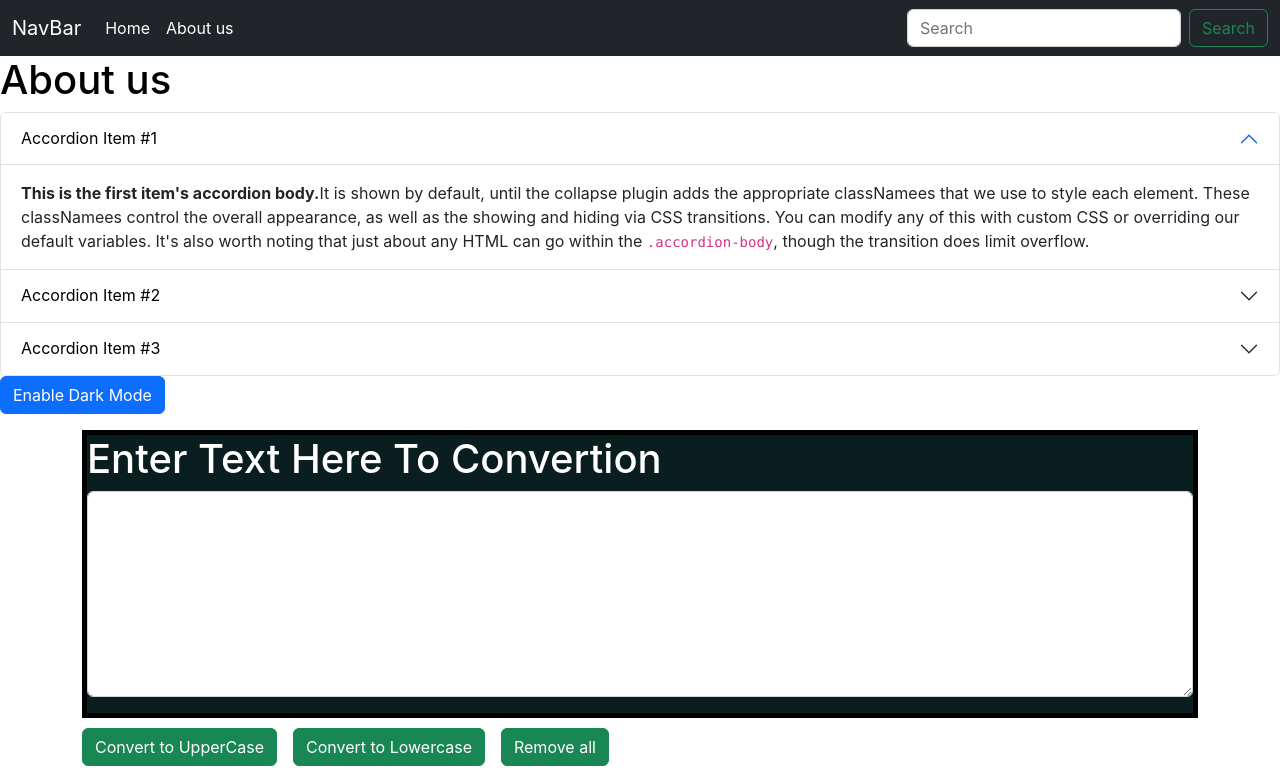
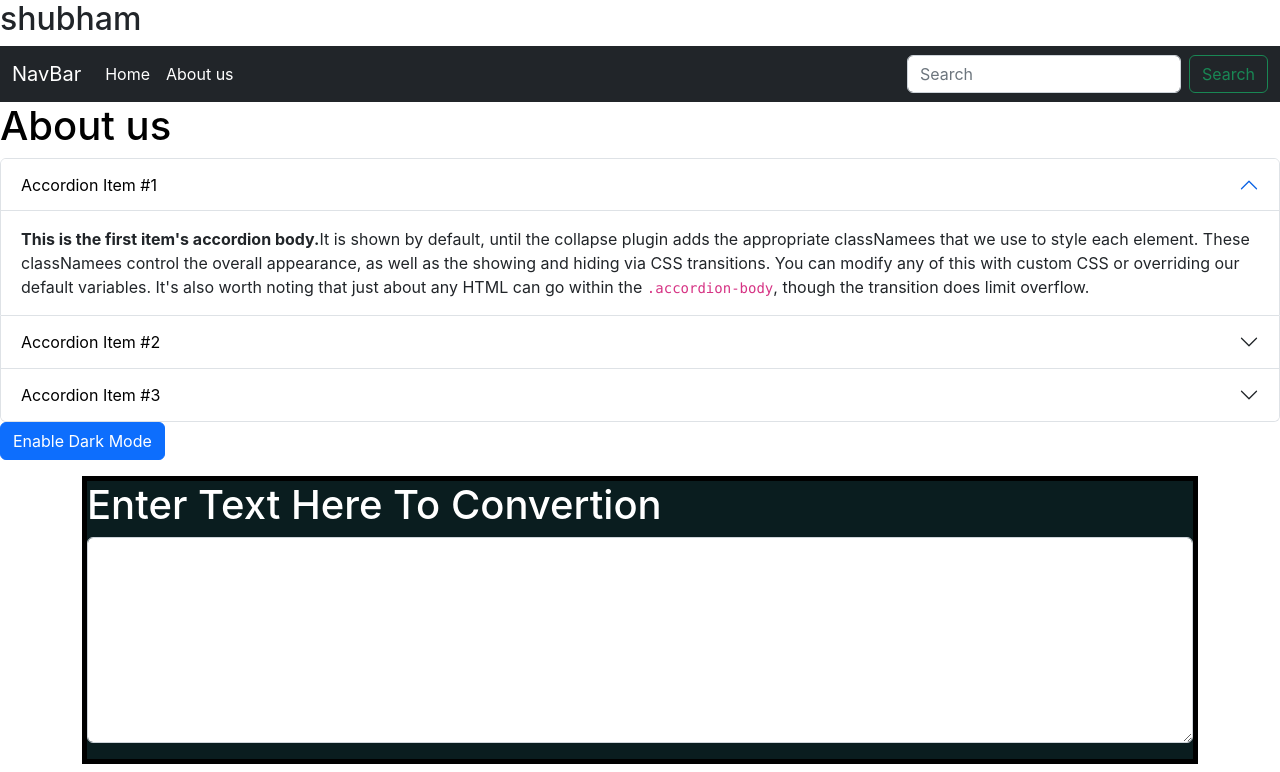
Before and after one commit to Shubh7400/TextUtils, a React (Create React App) app: page / in a window 1280 px wide. Shown: the top 772 px of the page. Built offline with nearby package versions, Linux system fonts and the light colour scheme.

Commit message:
chamges123

```diff
--- a/src/App.js
+++ b/src/App.js
@@ -6,6 +6,7 @@ import About from './components/About';
 function App() {
   return (
    <>
+   <h2>shubham</h2>
      <Navbar title="NavBar" aboutText="About us"/>
      <About/>
    <TextInputs
```
